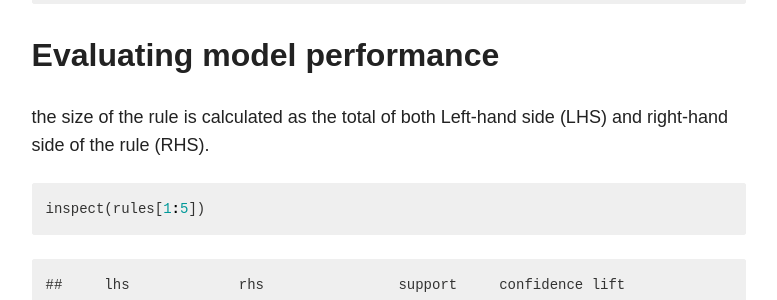
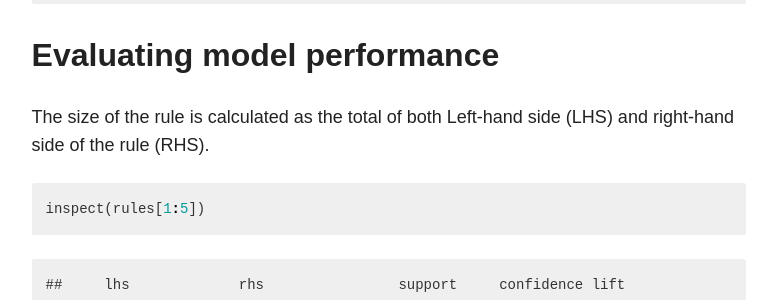
Before and after one commit to raquelredo/raquelredo.github.io_site, a Jekyll site: the page built from _portfolio/MBA_Script.md, in a window 1280 px wide and 900 px high, scrolled down 6245 px. Shown: the part 153-453 px from the top of the window, without its empty margins (348-1125 px from the left). Built offline with Jekyll 4.4.1, drawn with Linux system fonts in a browser that asks for light colours; nearby versions of some CDN libraries; comment, search, counter and statistics services are not loaded.

Commit message:
markdown

````diff
--- a/_portfolio/MBA_Script.md
+++ b/_portfolio/MBA_Script.md
@@ -113,8 +113,8 @@
 2. **Confidence:** probability that a rule is correct for a new transaction with items on the left.
 3. **Lift:** The ratio by which by the confidence of a rule exceeds the expected confidence.
 
-Data visualization
-------------------
+## Data visualization
+
 
 Items at least with 10% support.
 
@@ -146,8 +146,8 @@
 
 ![](/MBA-unnamed-chunk-9-2.png)
 
-Building the Model
-==================
+# Building the Model
+
 
 We are now ready to mine some rules! + We set the minimum support to 0.006. + We set the minimum confidence of 0.25. + We set the minimum to 2 items.
 
@@ -234,10 +234,9 @@
     ##       data ntransactions support confidence
     ##  groceries          9835   0.006       0.25
 
-Evaluating model performance
-----------------------------
+## Evaluating model performance
 
-the size of the rule is calculated as the total of both Left-hand side (LHS) and right-hand side of the rule (RHS).
+The size of the rule is calculated as the total of both Left-hand side (LHS) and right-hand side of the rule (RHS).
 
 ``` r
 inspect(rules[1:5])
@@ -267,8 +266,7 @@
     ## [5] {other vegetables,
     ##      tropical fruit}   => {pip fruit}          0.009456024  0.2634561 3.482649
 
-Targeting Items
----------------
+## Targeting Items
 
 I am going to subset to see if a particular item is purchased along with others.
 
@@ -342,16 +340,15 @@
 
 Except for the cat-food item, the other products seem to be purchased also for breakfast time.
 
-Visualization
-=============
+# Visualization
+
 
 ``` r
 plot(rules,method="graph",interactive=TRUE,shading=NA)
 ```
 ![](/MBA-unnamed-chunk-19-1.png)
 
-Save rules
-==========
+## Save rules
 
 I will, finally, convert the rules as data frame in order to view it in the R studio viewer and will save in a csv for extensive analysing purposes.
 
````
